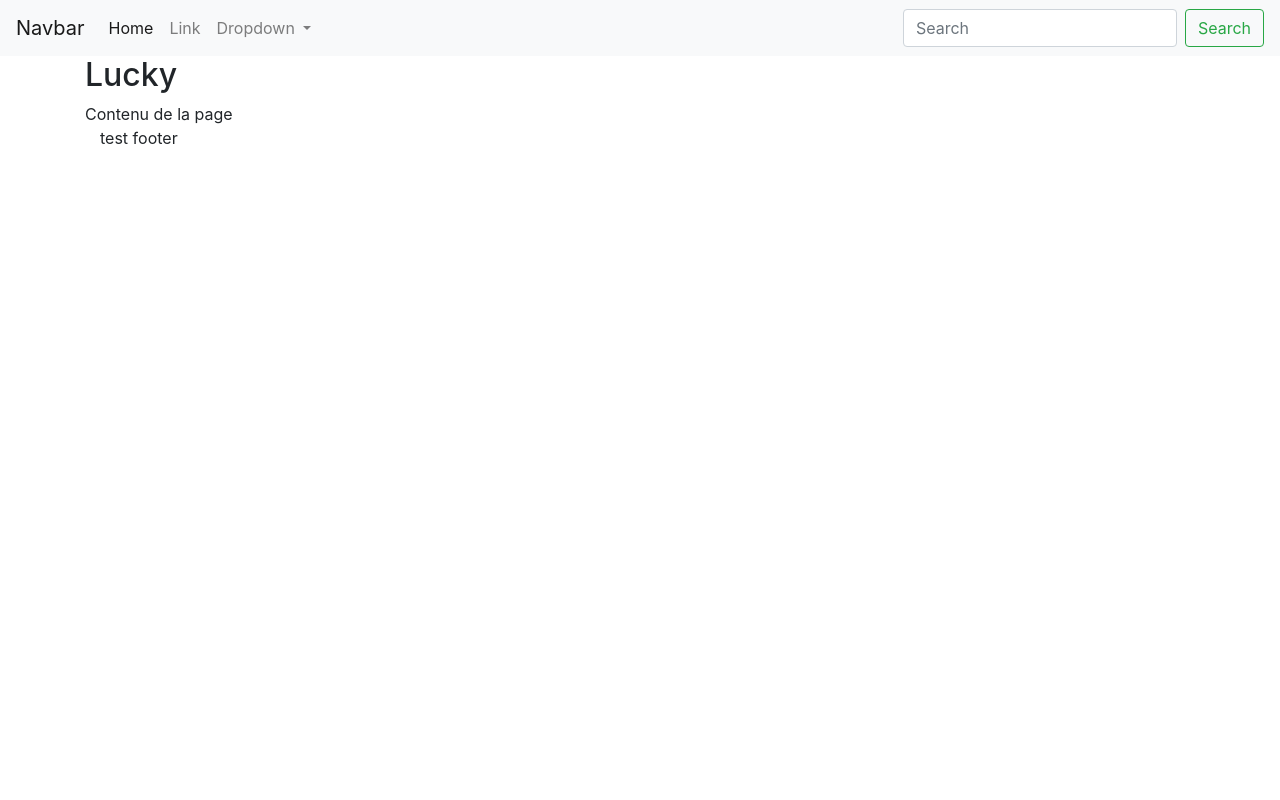
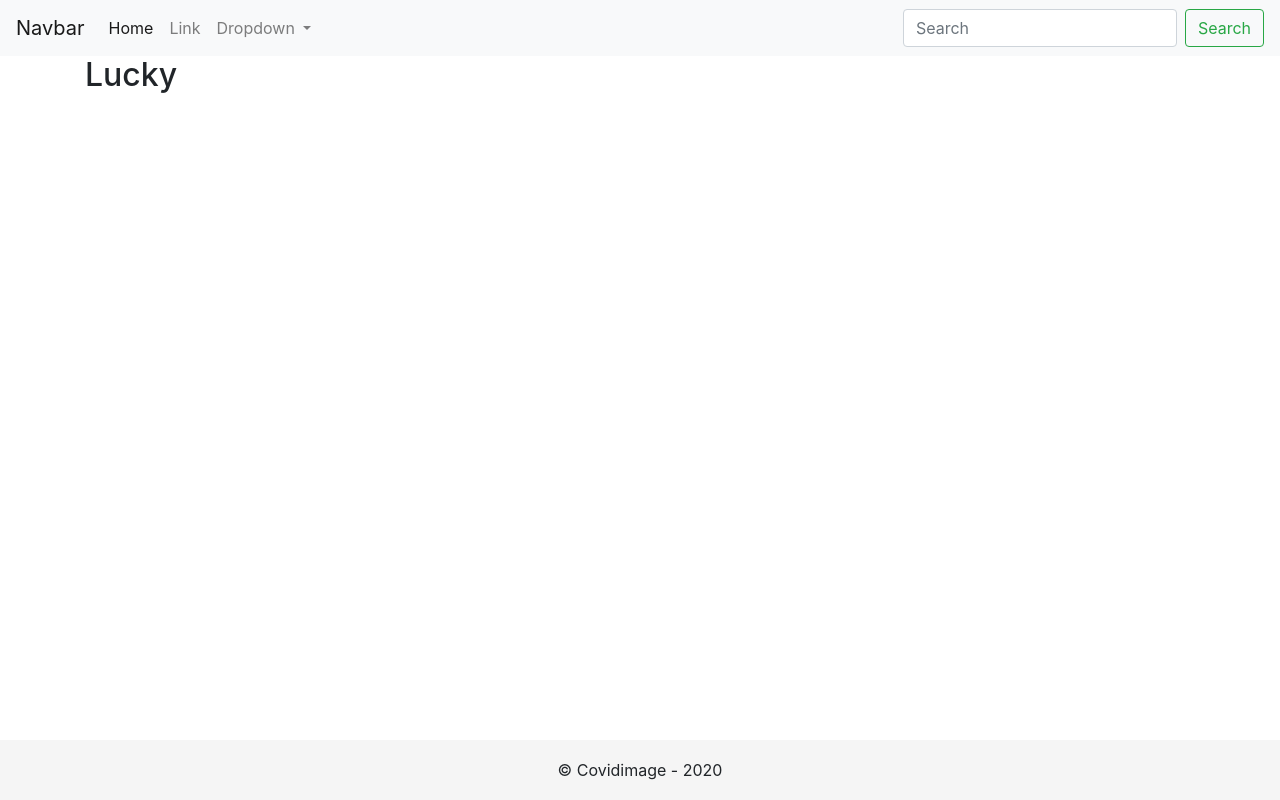
Before and after one commit to olivierChabrol/covimage, a Symfony app: template templates/lucky/layout.html.twig in a window 1280 px wide. Run offline with Twig, Linux system fonts and the light colour scheme; the template is opened without the code that fills it, so the values that code supplies are empty; some libraries are stand-ins or nearby versions.

Commit message:
footer + style

```diff
--- /dev/null
+++ b/public/css/base.css
@@ -0,0 +1,9 @@
+footer {
+    position: absolute;
+    bottom: 0;
+    width: 100%;
+    height: 60px;
+    line-height: 60px;
+    text-align: center;
+    background-color: #f5f5f5;
+}
--- a/templates/base.html.twig
+++ b/templates/base.html.twig
@@ -3,9 +3,11 @@
     <head>
         <meta charset="UTF-8">
         <title>{% block title %}Numéro chance{% endblock %}</title>
-        {% block stylesheets %}{% endblock %}
+        {% block stylesheets %}
+        <link rel="stylesheet" type="text/css" href="{{ asset('css/base.css') }}"/>
         <!-- Bootstrap components from https://www.bootstrapcdn.com/ -->
         <link rel="stylesheet" href="https://stackpath.bootstrapcdn.com/bootstrap/4.5.0/css/bootstrap.min.css">
+        {% endblock %}
         <script src="https://stackpath.bootstrapcdn.com/bootstrap/4.5.0/js/bootstrap.min.js"></script>
         <script src="https://stackpath.bootstrapcdn.com/bootstrap/4.5.0/js/bootstrap.bundle.min.js"></script>
 
@@ -48,10 +50,11 @@
     <div class="container">
         <body>
             {% block body %}{% endblock %}
+
+    </div> <!-- container -->
             {% block footer %}<footer class="footer">
-                <div class="container"><span>test footer</span></div>
+                <span>© Covidimage - 2020</span>
             </footer>{% endblock %}
             {% block javascripts %}{% endblock %}
         </body>
-    </div> <!-- container -->
 </html>
--- a/templates/lucky/layout.html.twig
+++ b/templates/lucky/layout.html.twig
@@ -4,6 +4,6 @@
 {% block body %}
 
     <h2>Lucky</h2>
-    {% block page_contents %}Contenu de la page{% endblock %}
+    {% block page_contents %}{% endblock %}
 
 {% endblock %}
```
